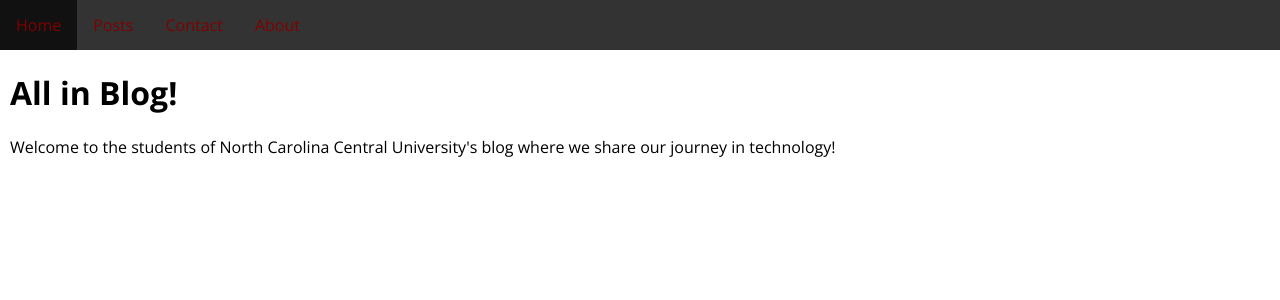
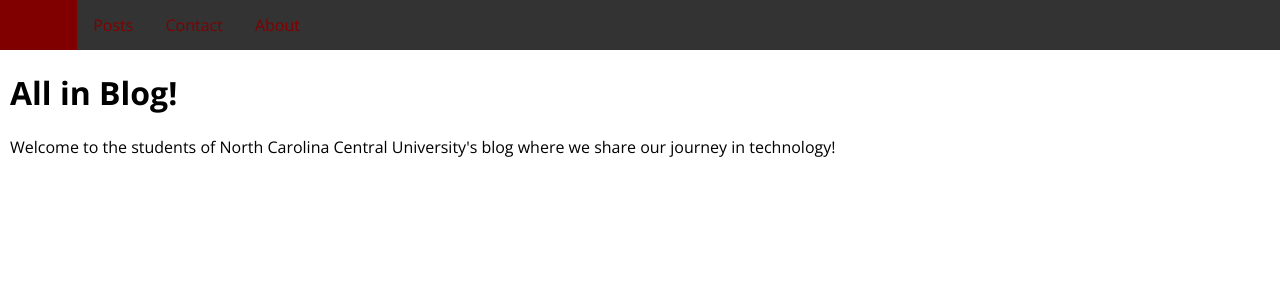
Before and after one commit to Dbryant58/blogproject, a Jekyll site: the page built from index.html, in a window 1280 px wide. Shown: the top 300 px of the page. Built offline with Jekyll 4.4.1, drawn with Linux system fonts in a browser that asks for light colours.

Commit message:
Update styles.scss

```diff
--- a/_sass/styles.scss
+++ b/_sass/styles.scss
@@ -27,7 +27,7 @@ body {
     }
 
     li a:hover {
-       background-color: #111;
+       background-color: Maroon;
     }
 }
 
```
